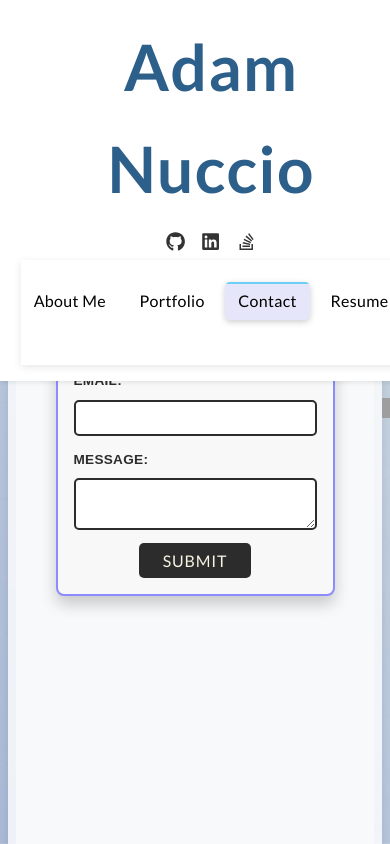
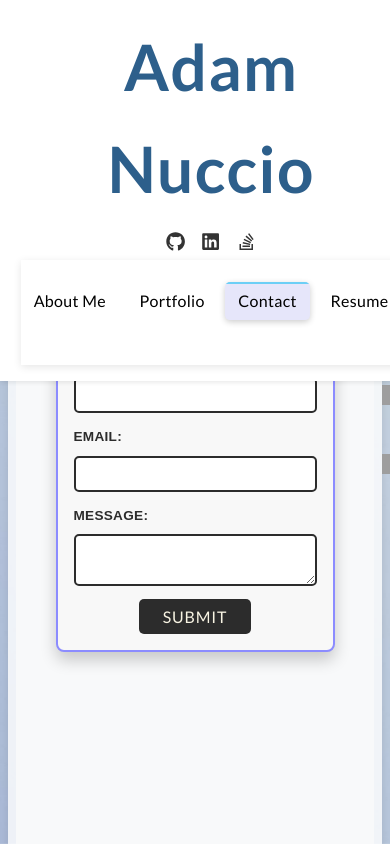
Before and after one commit to yahm0/AMN-REACT.JS-Portfolio, a React (Create React App) app: page /contact in a window 390 px wide. Shown: the top 844 px of the page. Built offline with nearby package versions, Linux system fonts and the light colour scheme; grey boxes are pictures that could not be loaded.

Commit message:
Fix contact page layout - add proper top spacing to prevent 'Contact Me' text from being cut off

```diff
--- a/src/styles/Contact.css
+++ b/src/styles/Contact.css
@@ -112,6 +112,8 @@
 
 .contact_us_green {
   padding: 2rem 1rem;
+  padding-top: 4rem;
+  margin-top: 2rem;
   background-color: #f8f9fa;
 }
 
@@ -125,6 +127,7 @@
 .responsive-container-block.container {
   max-width: 1200px;
   margin: 0 auto;
+  margin-top: 1rem;
   gap: 2rem;
   align-items: flex-start;
 }
@@ -163,6 +166,7 @@
 .text-content {
   text-align: center;
   margin-bottom: 1.5rem;
+  margin-top: 1rem;
 }
 
 .text-blk {
@@ -217,6 +221,7 @@
 
 /* Responsive adjustments */
 @media (max-width: 1024px) {
+
   .wk-desk-7,
   .wk-desk-5 {
     flex-basis: 100%;
@@ -231,6 +236,11 @@
   .responsive-container-block.container {
     flex-direction: column;
     gap: 2rem;
+  }
+
+  .contact_us_green {
+    padding-top: 3rem;
+    margin-top: 1.5rem;
   }
 }
 
@@ -249,4 +259,9 @@
     width: 20px;
     height: 20px;
   }
+
+  .contact_us_green {
+    padding-top: 2.5rem;
+    margin-top: 1rem;
+  }
 }
```
